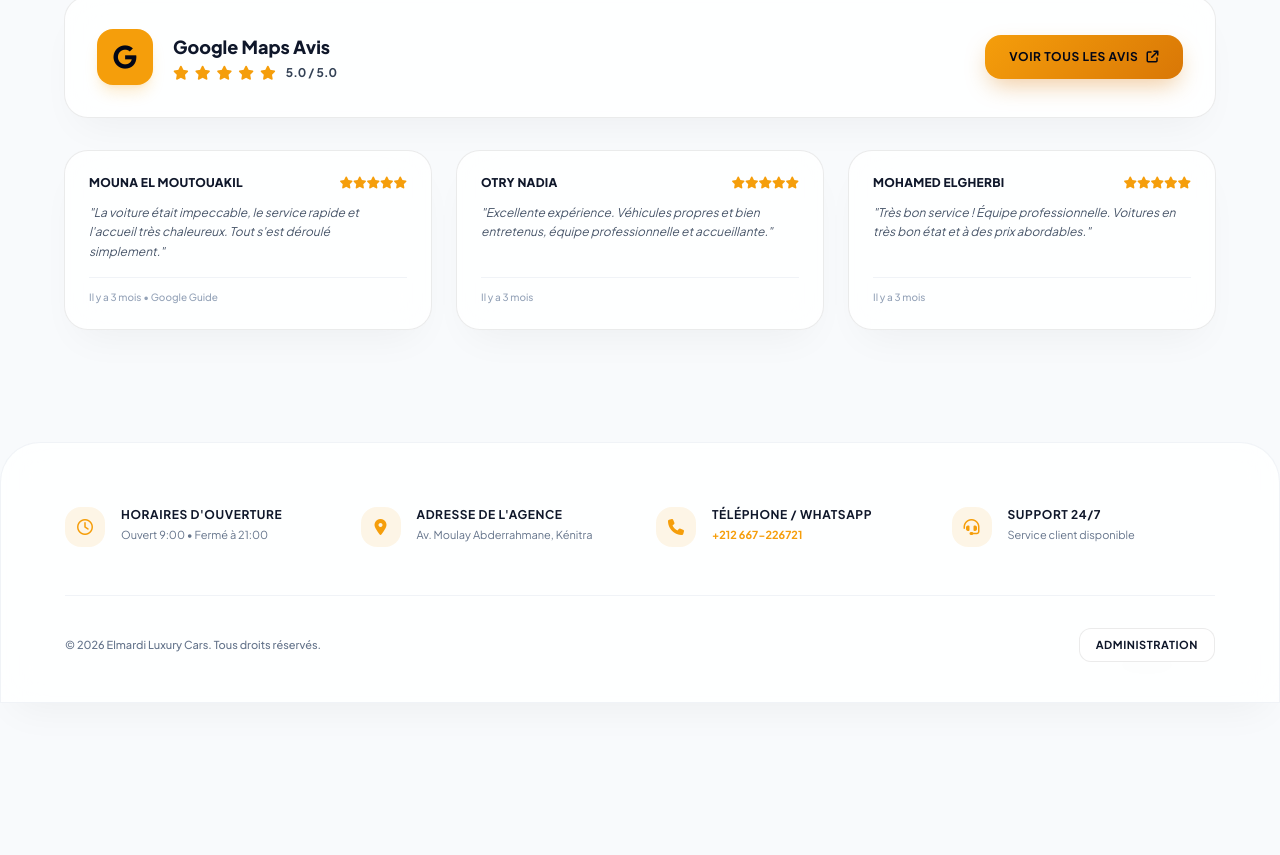
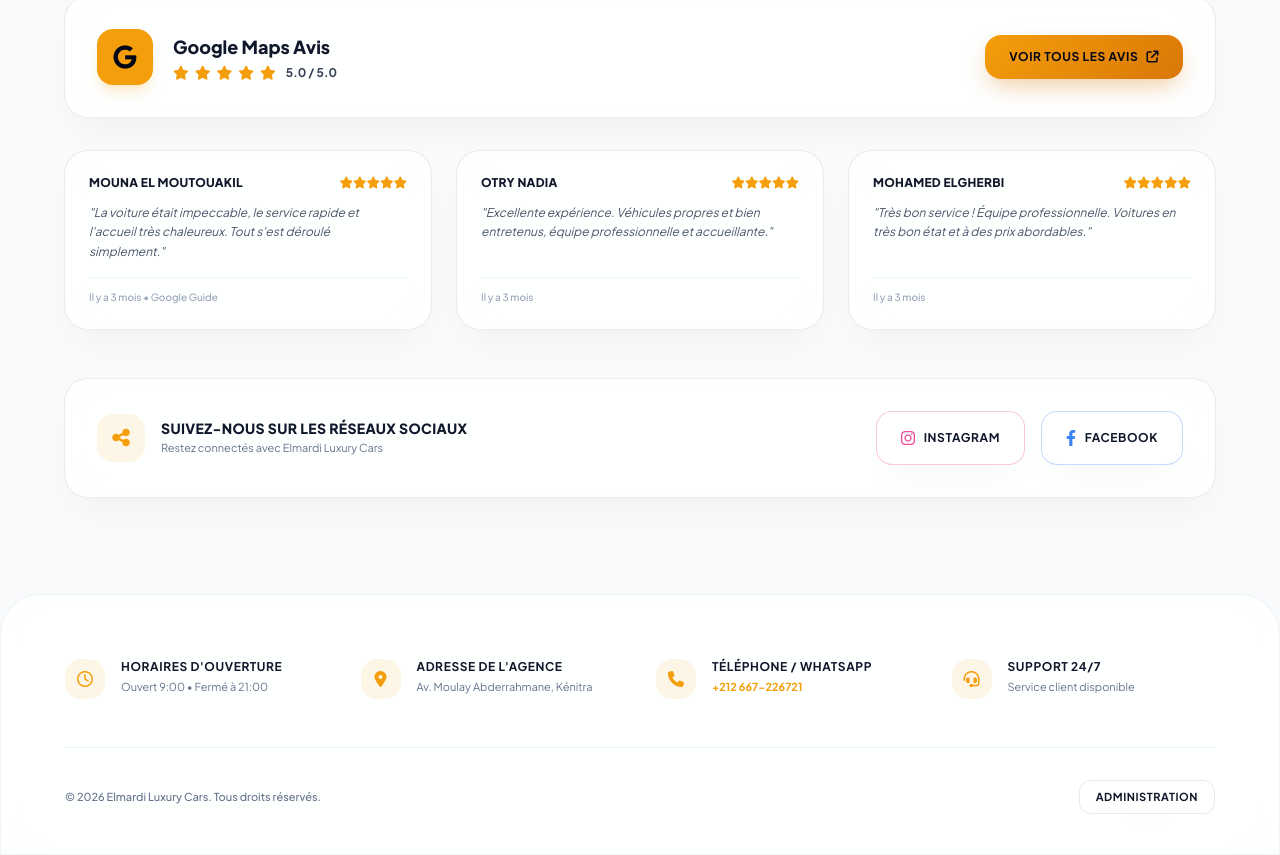
Before and after one commit to brico2web-spec/LocationKenitra, a plain HTML site: page index.html in a window 1280 px wide. Shown: the part 1214-2069 px from the top of the page. Before the commit the page ends 1917 px from the top, so only its background shows below. Drawn offline with nearby package versions, Linux system fonts and the light colour scheme; no server answers.

Commit message:
Add files via upload

```diff
--- a/index.html
+++ b/index.html
@@ -198,6 +198,29 @@
         </div>
 
         <div id="reviews-container" class="grid grid-cols-1 md:grid-cols-3 gap-6"></div>
+    </section>
+
+    <!-- Social Media Section (Instagram & Facebook Horizontal Buttons) -->
+    <section class="max-w-7xl mx-auto px-4 lg:px-16 py-4 w-full">
+        <div class="glass-card p-6 lg:p-8 rounded-3xl flex flex-col md:flex-row items-center justify-between gap-6">
+            <div class="flex items-center gap-4">
+                <div class="w-12 h-12 rounded-2xl bg-amber-500/10 text-amber-500 flex items-center justify-center text-xl shrink-0">
+                    <i class="fa-solid fa-share-nodes"></i>
+                </div>
+                <div>
+                    <h4 class="font-extrabold text-sm uppercase tracking-wide">Suivez-nous sur les réseaux sociaux</h4>
+                    <p class="text-[11px] text-slate-500 dark:text-slate-400 mt-0.5">Restez connectés avec Elmardi Luxury Cars</p>
+                </div>
+            </div>
+            <div class="flex flex-wrap items-center justify-center gap-4">
+                <a href="https://instagram.com" target="_blank" class="px-6 py-3.5 rounded-2xl glass-card text-xs font-bold uppercase tracking-wider flex items-center gap-2 hover:bg-pink-500 hover:text-white transition group border border-pink-500/30">
+                    <i class="fa-brands fa-instagram text-pink-500 group-hover:text-white text-base"></i> Instagram
+                </a>
+                <a href="https://facebook.com" target="_blank" class="px-6 py-3.5 rounded-2xl glass-card text-xs font-bold uppercase tracking-wider flex items-center gap-2 hover:bg-blue-600 hover:text-white transition group border border-blue-500/30">
+                    <i class="fa-brands fa-facebook-f text-blue-500 group-hover:text-white text-base"></i> Facebook
+                </a>
+            </div>
+        </div>
     </section>
 
     <!-- Footer -->
```
